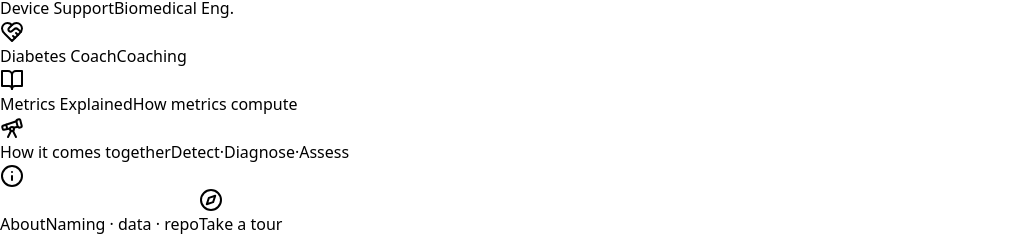
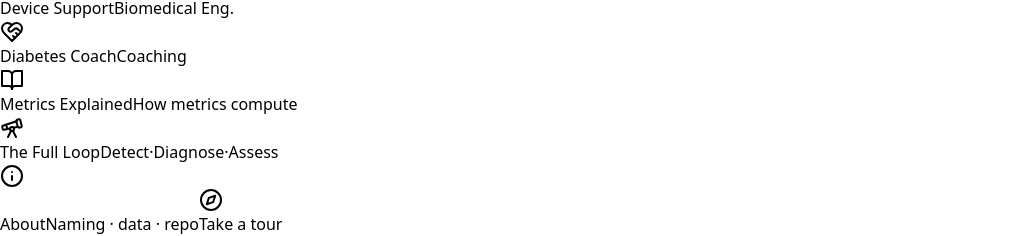
Before and after one commit to databricks-industry-solutions/glucosphere, a React (Vite) app in the folder App/: page /about in a window 1280 px wide. Shown: the part 1458-1694 px from the top of the page, without its empty margins (0-1015 px from the left). Built offline with nearby package versions, Linux system fonts and the light colour scheme; no server answers.

Commit message:
feat(nav): "The Full Loop" — echoes the closed-loop pitch language
NavRail label "The Full Loop" / sub "Detect·Diagnose·Assess" (fits the rail);
About quick-access card aligned. The loop literally closes now that triage
writes back. Page header keeps the full arc title.

Co-authored-by: Isaac

```diff
--- a/App/databricks/static/index.html
+++ b/App/databricks/static/index.html
@@ -5,7 +5,7 @@
     <link rel="icon" type="image/svg+xml" href="/vite.svg" />
     <meta name="viewport" content="width=device-width, initial-scale=1.0" />
     <title>Glucosphere</title>
-    <script type="module" crossorigin src="/assets/index-1e3bZbs0.js"></script>
+    <script type="module" crossorigin src="/assets/index-CKZtveuI.js"></script>
     <link rel="stylesheet" crossorigin href="/assets/index-Bw2U75Kg.css">
   </head>
   <body>
--- a/App/src/components/NavRail.jsx
+++ b/App/src/components/NavRail.jsx
@@ -14,9 +14,10 @@ const ROLES = [
 ];
 const MORE = [
   { to: '/metrics-explained', icon: BookOpen, label: 'Metrics Explained', sub: 'How metrics compute' },
-  // label/sub inverted vs the page header: the rail is ~224px, so the long arc
-  // line rides the smaller sub font and the short phrase carries the label.
-  { to: '/roadmap', icon: Telescope, label: 'How it comes together', sub: 'Detect·Diagnose·Assess' },
+  // "The Full Loop" echoes the demo's closed-loop language (About: "Governed,
+  // closed-loop, Databricks-native") — and the loop literally closes now that
+  // triage writes back. The arc rides the smaller sub font (rail is ~224px).
+  { to: '/roadmap', icon: Telescope, label: 'The Full Loop', sub: 'Detect·Diagnose·Assess' },
   { to: '/about', icon: Info, label: 'About', sub: 'Naming · data · repo' },
 ];
 
--- a/App/src/pages/AboutPage.jsx
+++ b/App/src/pages/AboutPage.jsx
@@ -22,7 +22,7 @@ const ROLE_CARDS = [
   { icon: Wrench, title: 'Device Support', sub: 'Biomedical Engineering', route: '/device-support' },
   { icon: HeartHandshake, title: 'Diabetes Coach', sub: 'Diabetes Coaching', route: '/diabetes-coach' },
   { icon: BookOpen, title: 'Metrics Explained', sub: 'How every metric is computed', route: '/metrics-explained' },
-  { icon: Telescope, title: 'Detect · Diagnose · Assess', sub: 'How it comes together', route: '/roadmap' },
+  { icon: Telescope, title: 'The Full Loop', sub: 'Detect · Diagnose · Assess — how it comes together', route: '/roadmap' },
 ];
 
 // "Under the hood" platform stack, grouped as a Data → ML/AI → Agentic pipeline flow.
```
Also changed, not shown: App/databricks/static/assets/index-CKZtveuI.js.
